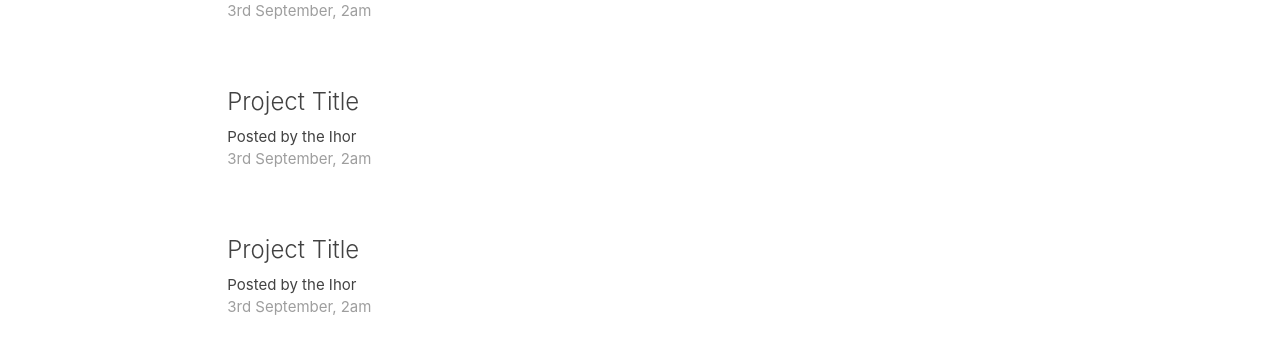
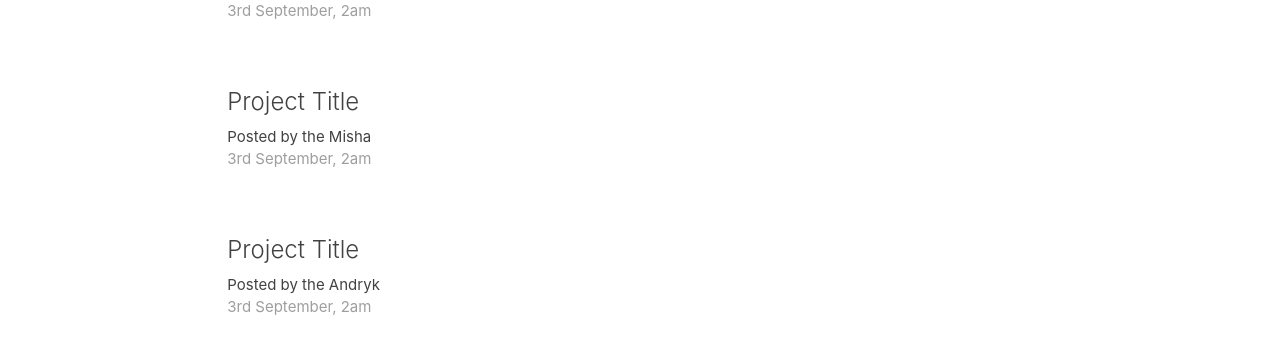
Before and after one commit to Ihor-Onyshchuk/your-plans, a React (Create React App) app: page / in a window 1280 px wide. Shown: the part 173-526 px from the top of the page. Built offline with nearby package versions, Linux system fonts and the light colour scheme.

Commit message:
Revert "add ProjectDetails component"
This reverts commit 0e9ab139f0101c0ad7945a41cbdc32ad1b695f93.

```diff
--- a/src/components/layout/Navbar.js
+++ b/src/components/layout/Navbar.js
@@ -3,14 +3,14 @@ import { Link } from 'react-router-dom';
 import SignedInLinks from './SignedInLinks';
 import SignedOutLinks from './SignedOutLinks';
 
-const Navbar = ({ name = 'Your' }) => (
-  <nav className="nav-wrapper grey darken-3" >
+const Navbar = ({ name = 'Your' }) => {
+  return <nav className="nav-wrapper grey darken-3">
     <div className="container">
       <Link to='/' className="brand-logo">{`${name}Plans`}</Link>
       <SignedInLinks />
       <SignedOutLinks />
     </div>
-  </nav >
-)
+  </nav>
+}
 
 export default Navbar;
--- a/src/components/projects/ProjectList.js
+++ b/src/components/projects/ProjectList.js
@@ -1,11 +1,32 @@
 import React from 'react';
-import ProjectSummary from './ProjectSummary';
 
 const ProjectList = () => (
   <div className="project-list section">
-    <ProjectSummary />
-    <ProjectSummary />
-    <ProjectSummary />
+
+    <div className="card z-depth-0 project-summary">
+      <div className="card-content grey-text text-darken-3">
+        <span className="card-title">Project Title</span>
+        <p>Posted by the Ihor</p>
+        <p className="grey-text">3rd September, 2am</p>
+      </div>
+    </div>
+
+    <div className="card z-depth-0 project-summary">
+      <div className="card-content grey-text text-darken-3">
+        <span className="card-title">Project Title</span>
+        <p>Posted by the Misha</p>
+        <p className="grey-text">3rd September, 2am</p>
+      </div>
+    </div>
+
+    <div className="card z-depth-0 project-summary">
+      <div className="card-content grey-text text-darken-3">
+        <span className="card-title">Project Title</span>
+        <p>Posted by the Andryk</p>
+        <p className="grey-text">3rd September, 2am</p>
+      </div>
+    </div>
+
   </div>
 )
 
--- a/src/components/projects/ProjectSummary.js
+++ /dev/null
@@ -1,13 +0,0 @@
-import React from 'react';
-
-const ProjectSummary = () => (
-  <div className="card z-depth-0 project-summary">
-    <div className="card-content grey-text text-darken-3">
-      <span className="card-title">Project Title</span>
-      <p>Posted by the Ihor</p>
-      <p className="grey-text">3rd September, 2am</p>
-    </div>
-  </div>
-)
-
-export default ProjectSummary;
```
